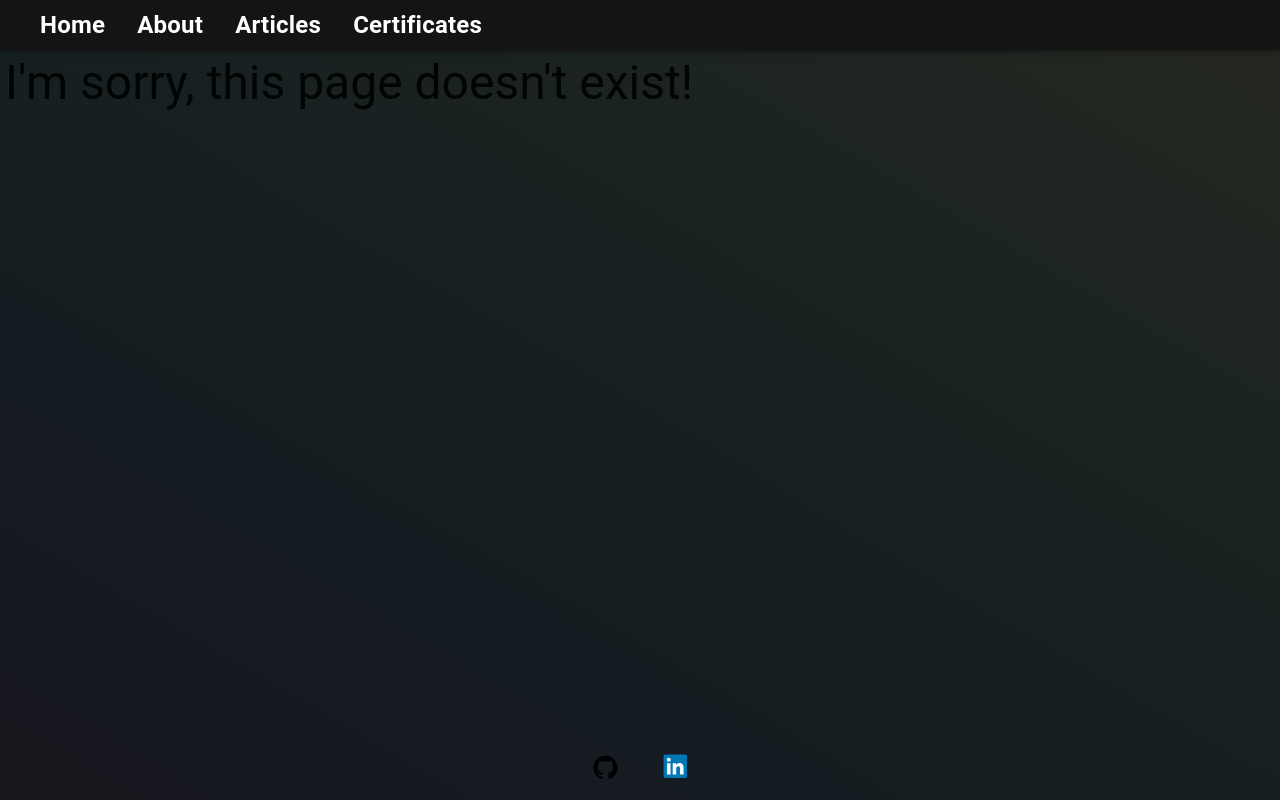
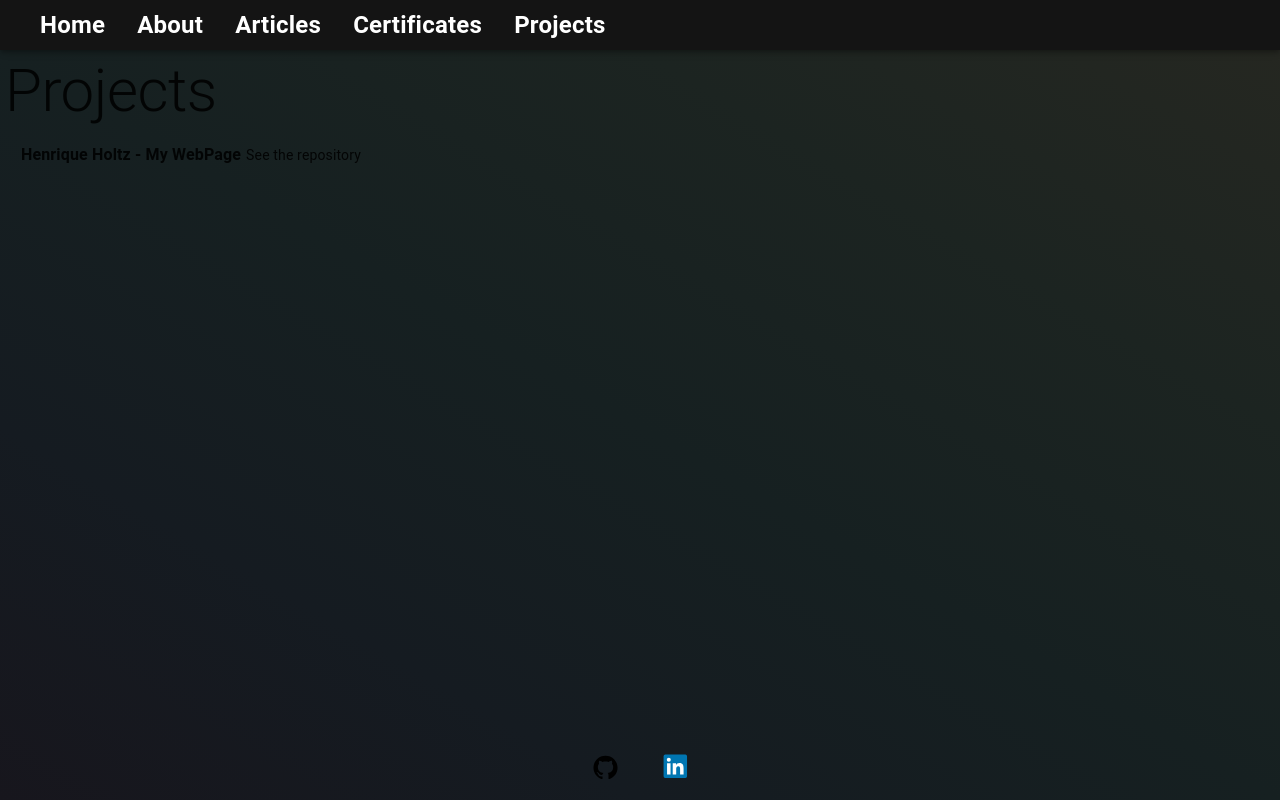
Before and after one commit to henriqueholtz/henriqueholtz.github.io, a Next.js app: page /projects in a window 1280 px wide. Before the commit this address had no page. Built offline with nearby package versions, Linux system fonts and the light colour scheme.

Commit message:
feat: Add projects page

```diff
--- /dev/null
+++ b/public/api/projects.json
@@ -0,0 +1,9 @@
+[
+  {
+    "id": 1,
+    "title": "Henrique Holtz - My WebPage",
+    "description": "My WebPage!",
+    "tags": ["next", "react", "github pages"],
+    "repository": "https://github.com/henriqueholtz/henriqueholtz.github.io"
+  }
+]
--- a/src/components/AppBar/index.tsx
+++ b/src/components/AppBar/index.tsx
@@ -14,6 +14,7 @@ export function CustomAppBar() {
             <Item path="/about" text="About" />
             <Item path="/articles" text="Articles" />
             <Item path="/certificates" text="Certificates" />
+            <Item path="/projects" text="Projects" />
           </List>
         </Toolbar>
       </AppBar>
--- /dev/null
+++ b/src/pages/projects.tsx
@@ -0,0 +1,60 @@
+import React, { useState, useEffect } from 'react';
+import CustomHead from '../components/Head';
+import axios from 'axios';
+import { List, ListItem, Typography, Link } from '@material-ui/core';
+import { Project } from '../types/Project';
+
+export default function Projects() {
+  const [loading, setLoading] = useState<boolean>(false);
+  const [error, setError] = useState<boolean>(false);
+  const [data, setData] = useState<Project[] | null>(null);
+
+  useEffect(() => {
+    const fetchAsync = async () => {
+      await axios
+        .get(`/api/projects.json`)
+        .then((resp) => {
+          console.log('data', resp);
+          setData(resp.data);
+          setLoading(false);
+          setError(false);
+        })
+        .catch(() => setError(true));
+    };
+    fetchAsync();
+  }, []);
+
+  return (
+    <>
+      <CustomHead title="Projects" />
+      {loading ? (
+        <Typography>Loading</Typography>
+      ) : (
+        <>
+          <Typography variant="h2">Projects</Typography>
+          <List>
+            {data?.map((project: Project) => (
+              <ListItem key={project.id}>
+                <Typography
+                  variant="body1"
+                  style={{ marginRight: '5px', fontWeight: 700 }}
+                >
+                  {project.title}
+                </Typography>
+                <Link
+                  color="initial"
+                  href={project.url}
+                  target="_blank"
+                  rel="noreferrer"
+                  underline="none"
+                >
+                  See the repository
+                </Link>
+              </ListItem>
+            ))}
+          </List>
+        </>
+      )}
+    </>
+  );
+}
--- /dev/null
+++ b/src/types/Project.ts
@@ -0,0 +1,6 @@
+export type Project = {
+  id: number;
+  title: string;
+  description: string;
+  tags: string[];
+};
```
